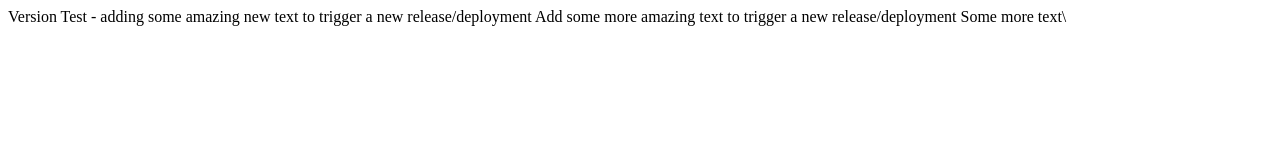
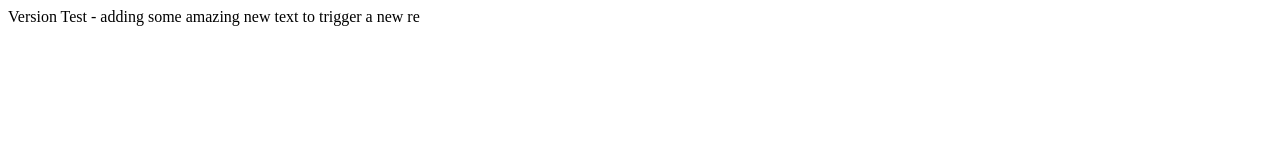
Before and after one commit to dwhiteGUK/version-test, a website: page index.htm in a window 1280 px wide. Drawn offline with Linux system fonts and the light colour scheme.

Commit message:
feat: :speech_balloon: remove text
\

```diff
--- a/index.htm
+++ b/index.htm
@@ -6,8 +6,6 @@
     <title>Version Test</title>
   </head>
   <body>
-    Version Test - adding some amazing new text to trigger a new
-    release/deployment Add some more amazing text to trigger a new
-    release/deployment Some more text\
+    Version Test - adding some amazing new text to trigger a new re
   </body>
 </html>
```
